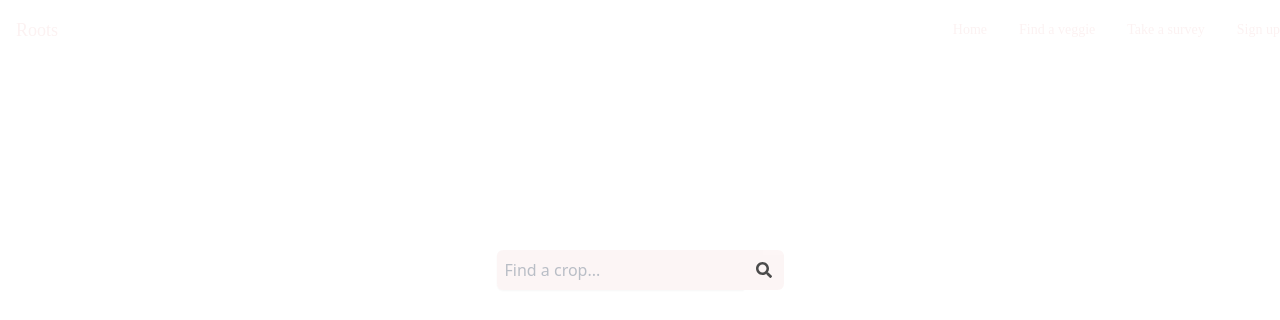
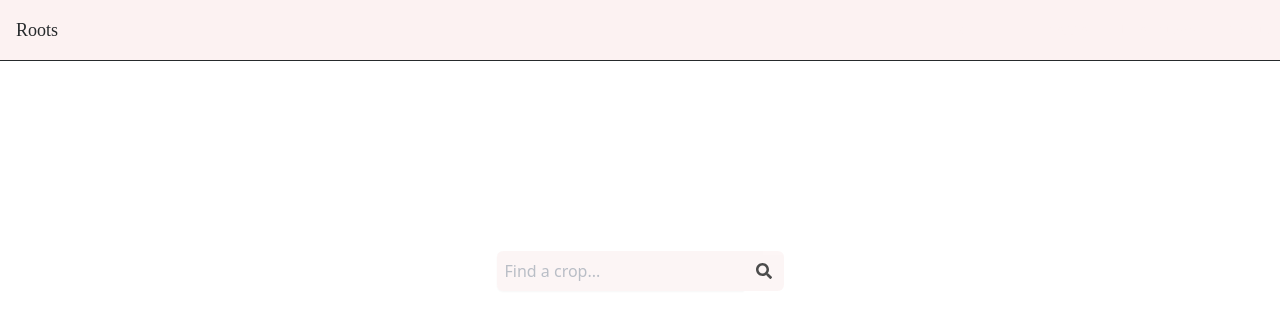
Before and after one commit to fac28/roots, a Next.js app: page /search in a window 1280 px wide. Shown: the top 320 px of the page. Built offline with nearby package versions, Linux system fonts and the light colour scheme.

Commit message:
header working

```diff
--- a/components/Header.tsx
+++ b/components/Header.tsx
@@ -19,16 +19,24 @@ export default function Header() {
       <nav
         className={`${
           isHomePage ? 'absolute' : ''
-        } text-primaryLight font-playfair mb-10 w-full z-50`}
+        }  font-playfair mb-10 w-full z-50`}
       >
         <div className='w-full mx-auto bg-transparent'>
           <div
             className={`${
-              toggle ? 'bg-transparent' : 'bg-primaryGreen'
-            } flex flex-wrap items-center justify-between`}
+              !toggle
+                ? 'bg-primaryGreen'
+                : isHomePage
+                ? 'bg-transparent'
+                : 'bg-primaryLight border-b border-primaryDark'
+            } flex flex-wrap items-center justify-between p-2`}
           >
             <a href='/' className='flex'>
-              <span className='self-center text-lg whitespace-nowrap p-4'>
+              <span
+                className={`${
+                  isHomePage ? 'text-primaryLight' : 'text-primaryDark'
+                } self-center text-lg whitespace-nowrap m-2`}
+              >
                 Roots
               </span>
             </a>
@@ -36,7 +44,9 @@ export default function Header() {
               <button
                 data-collapse-toggle='mobile-menu-3'
                 type='button'
-                className='md:hidden text-primaryLight-400 hover:transition-colors duration-400 rounded-lg inline-flex items-center justify-center'
+                className={`${
+                  isHomePage ? '' : 'bg-primaryGreen'
+                } md:hidden text-primaryLight-400 hover:transition-colors duration-400 rounded-lg inline-flex items-center justify-center`}
                 aria-controls='mobile-menu-3'
                 aria-expanded='false'
                 onClick={handleToggle}
@@ -45,7 +55,7 @@ export default function Header() {
                 <svg
                   className={`${
                     toggle ? '' : 'hidden'
-                  } w-6 h-6 m-2 text-primaryLight`}
+                  } w-6 h-6 m-1 text-primaryLight`}
                   fill='currentColor'
                   viewBox='0 0 20 20'
                   xmlns='http://www.w3.org/2000/svg'
```
